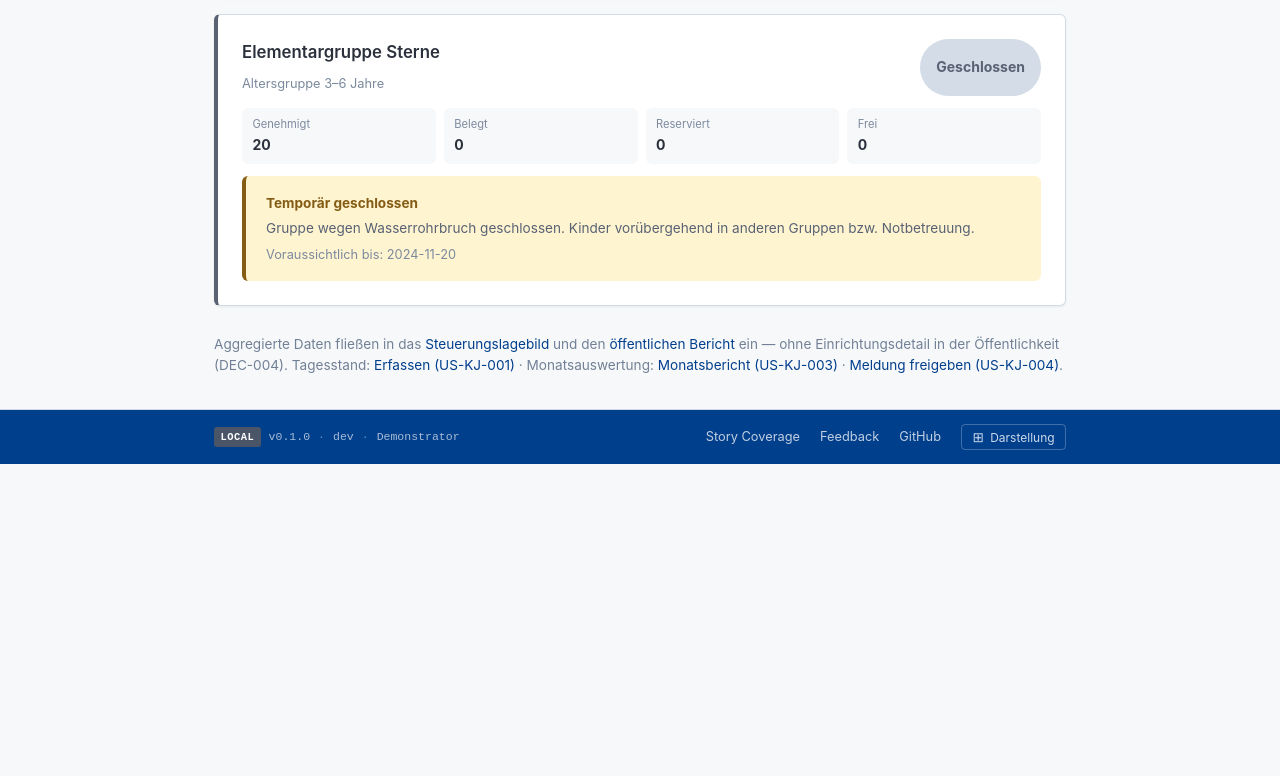
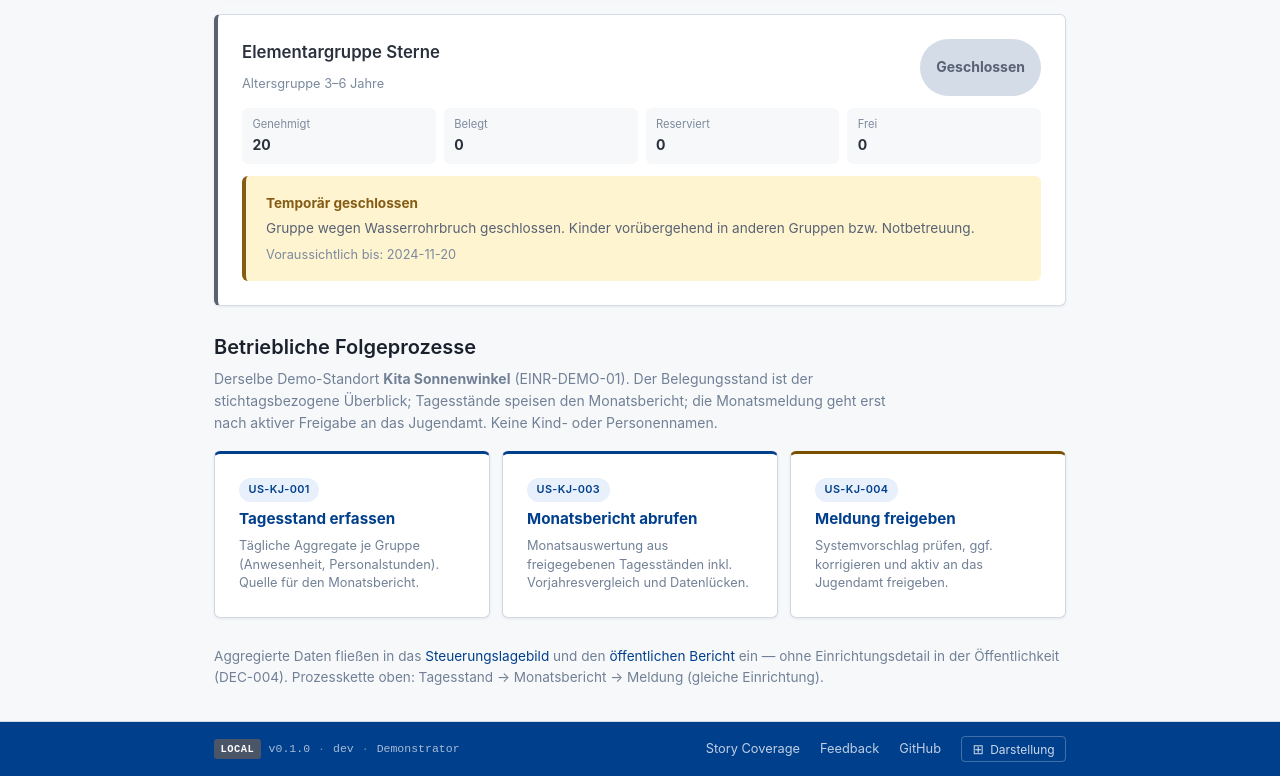
Before and after one commit to d0npedro/open-state, a Next.js app in the folder demo/: page /kita/einrichtung in a window 1280 px wide. Shown: the part 1623-2399 px from the top of the page. Before the commit the page ends 2087 px from the top, so only its background shows below. Built offline with nearby package versions, Linux system fonts and the light colour scheme.

Commit message:
feat(kita): Monatsbericht und Einrichtung prozessverkettet
Betriebliche Folgeprozesse auf Belegungsstand (US-KJ-001/003/004) und
Einrichtungs-Kontext im Monatsbericht (Stichtag vs. Monatsauswertung).

```diff
--- a/demo/app/kita/einrichtung/page.tsx
+++ b/demo/app/kita/einrichtung/page.tsx
@@ -4,6 +4,7 @@
  * US-KJ-002 – Belegungsstand einsehen (Einrichtungsebene, Demo)
  *
  * Aggregierte Platzzahlen je Gruppe. Keine Kind- oder Vertragsdaten.
+ * Prozesskette: Tagesstand (US-KJ-001) → Monatsbericht (US-KJ-003) → Meldung (US-KJ-004).
  */
 
 import { demoKitaEinrichtung } from '@/data/mockKitaEinrichtung';
@@ -281,19 +282,80 @@ export default function KitaEinrichtungBelegungPage() {
         </div>
       </section>
 
+      {/* Betriebliche Prozesskette: Belegung → Tagesstand → Monatsbericht → Meldung */}
+      <section aria-labelledby="prozesskette-heading" className="no-print">
+        <h2 id="prozesskette-heading" style={{ marginBottom: '0.5rem' }}>
+          Betriebliche Folgeprozesse
+        </h2>
+        <p style={{ margin: '0 0 1rem', fontSize: '0.875rem', color: 'var(--color-text-muted)', maxWidth: '44rem' }}>
+          Derselbe Demo-Standort <strong>{e.bezeichnung}</strong> ({e.id}). Der Belegungsstand ist der
+          stichtagsbezogene Überblick; Tagesstände speisen den Monatsbericht; die Monatsmeldung geht
+          erst nach aktiver Freigabe an das Jugendamt. Keine Kind- oder Personennamen.
+        </p>
+        <div
+          style={{
+            display: 'grid',
+            gridTemplateColumns: 'repeat(auto-fit, minmax(200px, 1fr))',
+            gap: '0.75rem',
+          }}
+        >
+          {(
+            [
+              {
+                href: '/kita/tagesstand',
+                story: 'US-KJ-001',
+                title: 'Tagesstand erfassen',
+                text: 'Tägliche Aggregate je Gruppe (Anwesenheit, Personalstunden). Quelle für den Monatsbericht.',
+                border: 'var(--color-primary)',
+              },
+              {
+                href: '/kita/monatsbericht',
+                story: 'US-KJ-003',
+                title: 'Monatsbericht abrufen',
+                text: 'Monatsauswertung aus freigegebenen Tagesständen inkl. Vorjahresvergleich und Datenlücken.',
+                border: 'var(--color-primary)',
+              },
+              {
+                href: '/kita/meldung',
+                story: 'US-KJ-004',
+                title: 'Meldung freigeben',
+                text: 'Systemvorschlag prüfen, ggf. korrigieren und aktiv an das Jugendamt freigeben.',
+                border: 'var(--color-warning)',
+              },
+            ] as const
+          ).map(card => (
+            <Link
+              key={card.href}
+              href={card.href}
+              className="card"
+              style={{
+                textDecoration: 'none',
+                color: 'inherit',
+                borderTop: `3px solid ${card.border}`,
+                display: 'flex',
+                flexDirection: 'column',
+                gap: '0.35rem',
+              }}
+            >
+              <span className="badge badge-primary" style={{ alignSelf: 'flex-start', fontSize: '0.68rem' }}>
+                {card.story}
+              </span>
+              <strong style={{ fontSize: '0.95rem', color: 'var(--color-primary)' }}>{card.title}</strong>
+              <span style={{ fontSize: '0.8rem', color: 'var(--color-text-muted)', lineHeight: 1.45 }}>
+                {card.text}
+              </span>
+            </Link>
+          ))}
+        </div>
+      </section>
+
       <div style={{ fontSize: '0.85rem', color: 'var(--color-text-muted)' }}>
         Aggregierte Daten fließen in das{' '}
         <Link href="/kita/lagebild" style={{ color: 'var(--color-primary)' }}>Steuerungslagebild</Link>
         {' '}und den{' '}
         <Link href="/kita" style={{ color: 'var(--color-primary)' }}>öffentlichen Bericht</Link>
-        {' '}ein — ohne Einrichtungsdetail in der Öffentlichkeit (DEC-004).{' '}
-        Tagesstand:{' '}
-        <Link href="/kita/tagesstand" style={{ color: 'var(--color-primary)' }}>Erfassen (US-KJ-001)</Link>
-        {' · '}
-        Monatsauswertung:{' '}
-        <Link href="/kita/monatsbericht" style={{ color: 'var(--color-primary)' }}>Monatsbericht (US-KJ-003)</Link>
-        {' · '}
-        <Link href="/kita/meldung" style={{ color: 'var(--color-primary)' }}>Meldung freigeben (US-KJ-004)</Link>.
+        {' '}ein — ohne Einrichtungsdetail in der Öffentlichkeit (DEC-004). Prozesskette oben:
+        Tagesstand → Monatsbericht → Meldung (gleiche Einrichtung).
       </div>
     </div>
   );
```
Also changed, not shown: demo/app/kita/monatsbericht/page.tsx (+72 -8 lines), 1 other file (tests, documents, lock files or other folders).
